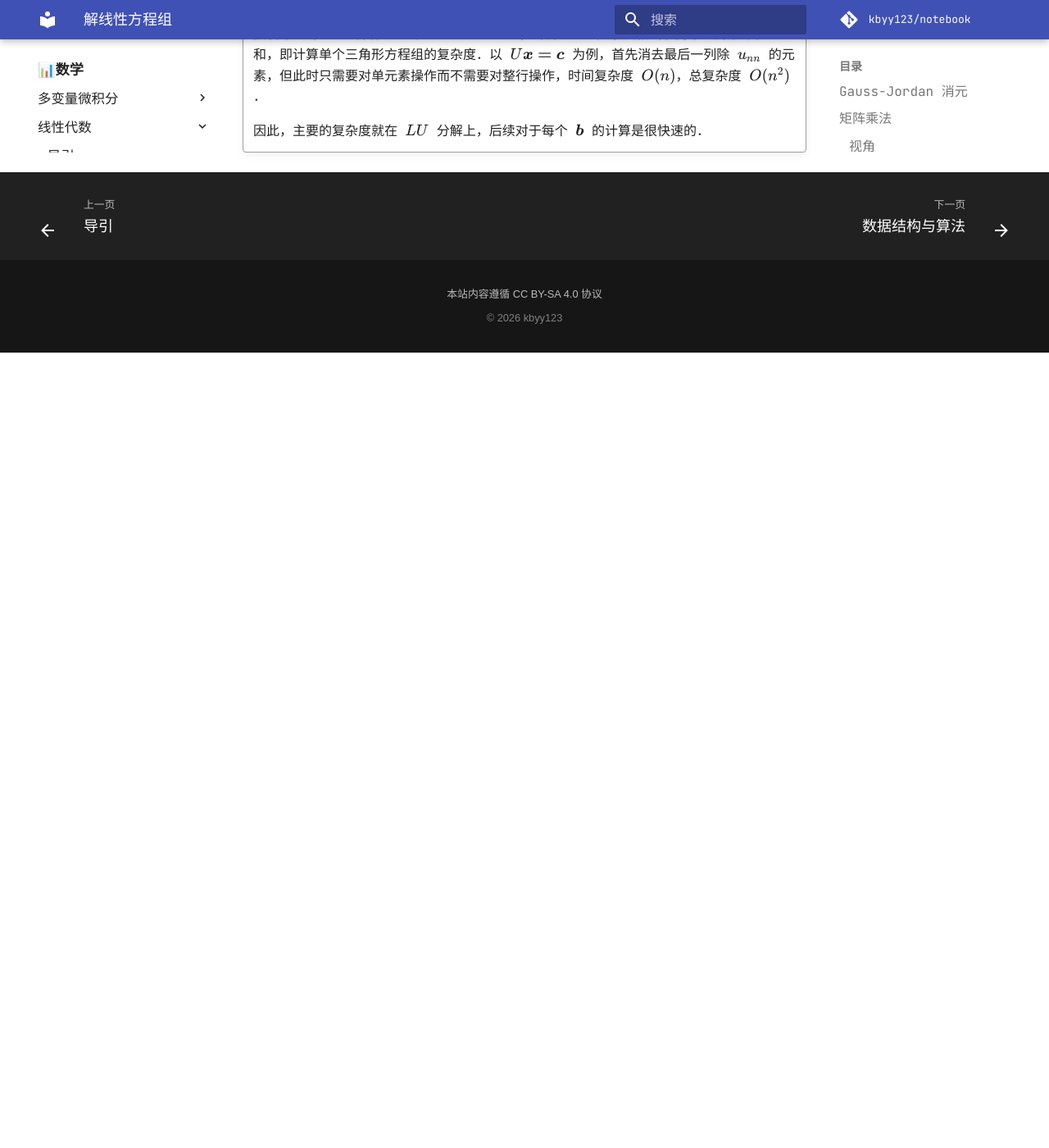
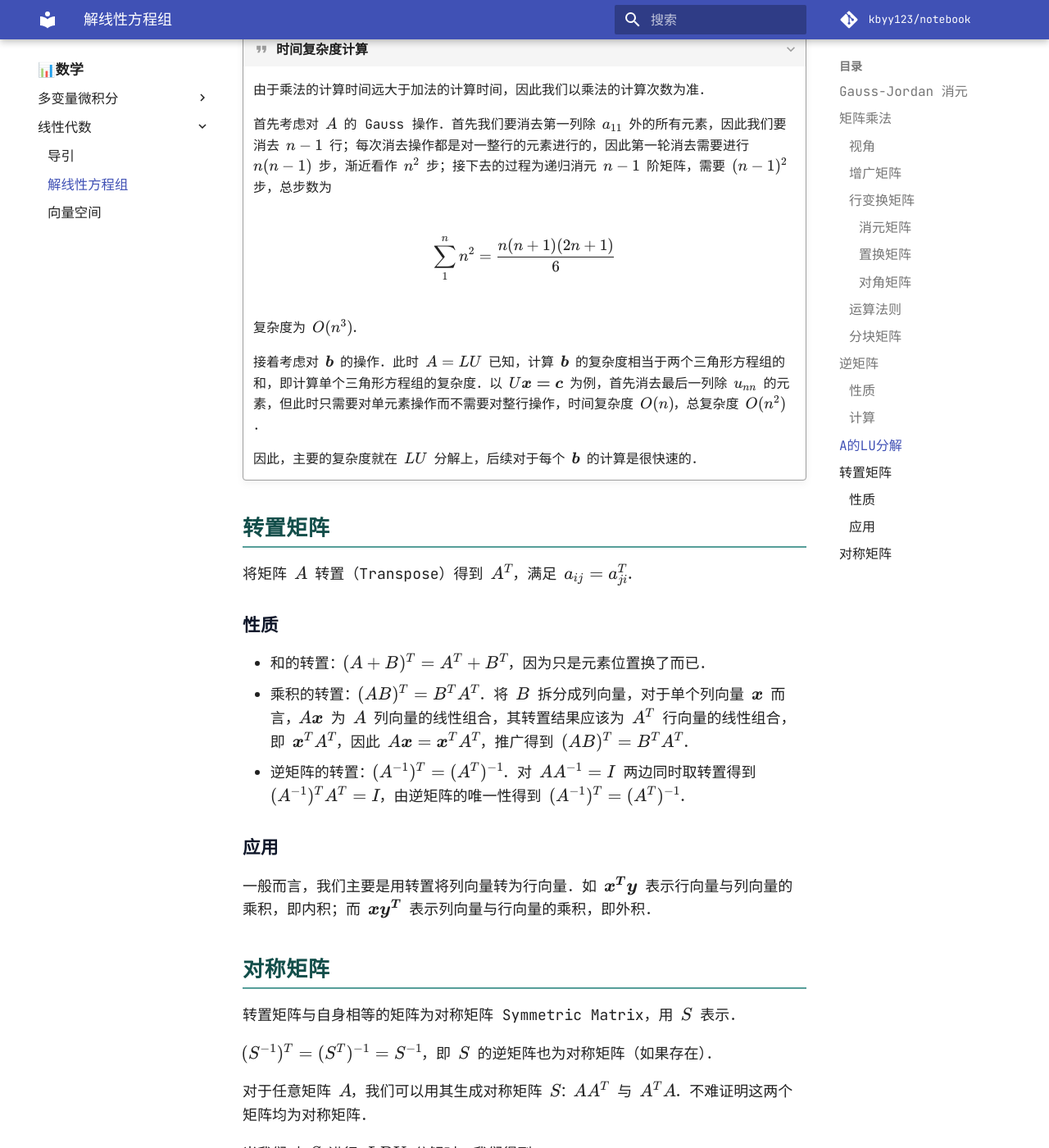
Before and after one commit to kbyy123/notebook, an MkDocs documentation site: the page built from docs/math/linear-algebra/linear-equation.md, in a window 1280 px wide and 1400 px high, scrolled down 9128 px. Shown: the whole window at 82% size. Built offline with MkDocs 1.6.1 and Material for MkDocs 9.7.7, drawn with Linux system fonts in a browser that asks for light colours; some web fonts are replaced; comment, search, counter and statistics services are not loaded; before the commit the page ends 9558 px from its top, so only the background shows below that; some of the changed text lies outside the part shown.

```diff
--- a/docs/css/custom.css
+++ b/docs/css/custom.css
@@ -34,3 +34,15 @@
 .md-typeset .arithmatex .katex-display {
     margin: 0.2em 0;
 }
+
+/* 行内 LaTeX 紧凑化：对于手动加空格的写法，将左右两侧间距少 */
+/* 加长路径：从 .md-typeset 开始，并强制执行 */
+.md-typeset .arithmatex:not(:has(.katex-display)) {
+    margin-left: -0.1em !important;
+    margin-right: -0.1em !important;
+    padding: 0 !important;
+}
+
+.md-typeset .arithmatex:not(:has(.katex-display)) .katex {
+    padding: 0 !important;
+}
--- a/docs/math/linear-algebra/linear-equation.md
+++ b/docs/math/linear-algebra/linear-equation.md
@@ -4,6 +4,10 @@
 如果我们有上三角矩阵 $U$，我们可以从后往前回代得到答案．因为此时第 $n$ 行退化为一元一次方程 $a_{nn}x_{n}=b_{n}$，解出 $x_{n}$，再带回到 $n-1$ 行继续该操作．
 
 Gauss 就是 $A\to U$ 的过程，而 Jordan 就是 $U\to R$ 的过程．如果矩阵可逆，这里的 $R$ 即为对角阵 $D$．
+
+> Row Echelon Form 行阶梯形矩阵：简称 $\text{ref}$ 或 $R$，表示主元所在列上下方元素均为 $0$ 的矩阵，其可以通过 $U$ 经过消元得到．
+> 有时 $R$ 也指 Reduced Row Echelon Form 简化行阶梯形矩阵，其在 $\text{ref}$ 基础上满足了主元均为 $1$．
+> 显然，一个矩阵的 $\text{rref}$ 是唯一的，而 $\text{ref}$ 不是，因为其的每一行可以有任意的系数．
 
 Gauss的过程：用 $a_{ii}$ 的元素将其下方所有值消去．例如我们想在三阶矩阵消去 $a_{21}$，首先得到 $l_{21}=\dfrac{a_{21}}{a_{11}}$，然后将第二行整体减去第一行的 $l_{21}$ 倍，从而将 $a_{21}$ 消为 $0$．接着按照从上到下、从左到右的顺序对 $a_{31}$ 与 $a_{32}$ 进行消元，得到 $U$．
 
@@ -51,7 +55,7 @@ for i in [n, 1]:
 在 Gauss-Jordan 消元中我们需要用到两种矩阵：行倍增矩阵和行交换矩阵．下面来介绍这两种矩阵．
 
 #### 消元矩阵
-Elimination matrix 或 Elementary matrix，用符号 $E$ 表示．我们用 $E_{ij}$ 表示我们想要对矩阵 $A$ 消去 $a_{ij}$ 元素．
+Elimination Matrix 或 Elementary Matrix，用符号 $E$ 表示．我们用 $E_{ij}$ 表示我们想要对矩阵 $A$ 消去 $a_{ij}$ 元素．
 
 $E_{ij}$ 需要让第 $i$ 行减去第 $j$ 行的 $l_{ij}$ 倍而不改变其他值，我们可以用行向量乘行向量的视角来看待：除了第 $i$ 行外，其他行不做变换，因此 $E_{ij}$ 需要基于行单位矩阵 $I$；在 $i$ 行处，要让第 $i$ 行减去第 $j$ 行的 $l_{ij}$ 倍，那么 $e_{ij}$ 处的值就要成为 $-l_{ij}$．
 
@@ -70,7 +74,7 @@ $E_{ij}$ 需要让第 $i$ 行减去第 $j$ 行的 $l_{ij}$ 倍而不改变其他
 	$E_{31}A$ 矩阵的最后一行就是 $A$ 第一行的 $-3$ 倍与第三行的 $1$ 倍的和，达到了消元的目的．
 
 #### 置换矩阵
-Permutation matrix，用符号 $P$ 表示．$P_{ij}$ 表示对矩阵第 $i$ 行与第 $j$ 行作交换．
+Permutation Matrix，用符号 $P$ 表示．$P_{ij}$ 表示对矩阵第 $i$ 行与第 $j$ 行作交换．
 
 仍然是用行向量乘行向量的视角：要让 $P_{ij}A$ 矩阵的第 $i$ 行变为 $A$ 的第 $j$ 行，只需在 $I$ 的基础上，将元素 $p_{ii}$ 设为 $0$ 而 $p_{ij}$ 设为 $1$，同理 $p_{jj}$ 为 $0$ 而 $p_{ji}$ 为 $1$．
 
@@ -93,7 +97,7 @@ Permutation matrix，用符号 $P$ 表示．$P_{ij}$ 表示对矩阵第 $i$ 行
 	$$
 
 #### 对角矩阵
-Diagonal matrix，用符号 $D$ 表示．其可用于分别将矩阵各行添加不同的系数，一般用于将 $U$ 矩阵的对角线元素化为 $1$．
+Diagonal Matrix，用符号 $D$ 表示．其可用于分别将矩阵各行添加不同的系数，一般用于将 $U$ 矩阵的对角线元素化为 $1$．
 
 仍然是用行向量乘行向量的视角：要当 $DA$ 的矩阵第 $i$ 行各元素附上系数 $k$，只需在单位矩阵的基础上令 $d_{ii}=k$ 即可．
 
@@ -171,7 +175,7 @@ $$
 显然，如果 $A$ 的部分无法化为 $I$，则不存在逆矩阵．而 $A$ 的部分能化为 $I$ 的充要条件为 $A$ 在进行 Gauss过程中每一行都存在主元．因此若 $A$ 的主元数小于 $n$，其就是不可逆矩阵．
 
 ## A的LU分解
-注：在讨论 $LU$ 分解时，默认 $A$ 可逆，并且在进行 Gauss操作时无需进行行置换，也就是只有 $E$ 的参与；若需要行置换，参考后文的 $PA=LU$．
+注：在讨论 $LU$ 分解时，默认 $A$ 可逆，并且在进行 Gauss 操作时无需进行行置换，也就是只有 $E$ 的参与；若需要行置换，我们可以用置换矩阵 $P$ 将所需要的行置换提前换好，得到矩阵 $PA$，保证 $PA$ 在 Gauss 操作时无需进行行置换．
 
 ???+ question "为什么我们需要LU分解"
 
@@ -313,7 +317,7 @@ $$
 
 ???+ success "进一步化简"
 
-	我们可以用对角阵对 $A$ 进行进一步化简．$L$ 的主对角线元素均为 $1$，而 $U$ 的主对角线元素很乱．根据之前提到的对角矩阵化简，将 $U$ 拆分成 $DU'$，我们可以得到 $A=LDU'$，其中 $L$ 与 $U'$ 的主对角线元素均为 $1$．
+	我们可以用对角阵对 $A$ 进行进一步化简．$L$ 的主对角线元素均为 $1$，而 $U$ 的主对角线元素很乱．根据之前提到的对角矩阵化简，将 $U$ 拆分成 $DU'$，我们可以得到 $A=LDU'$，其中 $L$ 与 $U'$ 的主对角线元素均为 $1$，即**单位三角矩阵**．
 
 	$$
 	\text{Split U into}
@@ -331,6 +335,16 @@ $$
 	  &  &  & 1
 	\end{bmatrix}
 	$$
+
+	LDU矩阵的好处是：对于可逆矩阵 $A$，其分解为 $LDU$ 的方式是唯一的．假设存在不用的两组分解 $A=L_{1}D_{1}U_{1}=L_{2}D_{2}U_{2}$，由于 $A$ 可逆则子矩阵均可逆，可得到
+
+	$$
+	(L_{2}^{-1}L_{1})D_{1}=D_{2}(U_{2}U_{1}^{-1})
+	$$
+
+	由于 $L_{2}$ 为单位下三角矩阵，其逆 $L_{2}^{-1}$ 也为单位下三角矩阵，乘积 $L_{2}^{-1}L_{1}$ 也为单位下三角矩阵，在乘以对角矩阵 $D_{1}$，得到的是下三角矩阵．同理，右边的结果是上三角矩阵．
+
+	下三角矩阵 $=$ 上三角矩阵，说明为对角矩阵．而单位下三角矩阵与对角矩阵的乘积为对角矩阵，说明这个单位下三角矩阵只有对角线上有元素，即其为对角矩阵．即为单位下三角矩阵又为对角矩阵，说明 $L_{2}^{-1}L_{1}$ 为单位矩阵．因此 $L_{1}=L_{2}$，同理 $D_{1}=D_{2}$，即只有一个分解方式．
 
 当我们得到 $A=LU$ 后，原来的方形方程组就化简为了两个三角形方程组．而三角形方程组是很容易解的．
 
@@ -372,3 +386,32 @@ $$
 	接着考虑对 $\boldsymbol{b}$ 的操作．此时 $A=LU$ 已知，计算 $\boldsymbol{b}$ 的复杂度相当于两个三角形方程组的和，即计算单个三角形方程组的复杂度．以 $U\boldsymbol{x=c}$ 为例，首先消去最后一列除 $u_{nn}$ 的元素，但此时只需要对单元素操作而不需要对整行操作，时间复杂度 $O(n)$，总复杂度 $O(n^2)$．
 
 	因此，主要的复杂度就在 $LU$ 分解上，后续对于每个 $\boldsymbol{b}$ 的计算是很快速的．
+
+## 转置矩阵
+将矩阵 $A$ 转置（Transpose）得到 $A^{T}$，满足 $a_{ij}=a^{T}_{ji}$．
+
+### 性质
++ 和的转置：$(A+B)^{T}=A^{T}+B^{T}$，因为只是元素位置换了而已．
++ 乘积的转置：$(AB)^{T}=B^{T}A^{T}$．将 $B$ 拆分成列向量，对于单个列向量 $\boldsymbol{x}$ 而言，$A\boldsymbol{x}$ 为 $A$ 列向量的线性组合，其转置结果应该为 $A^{T}$ 行向量的线性组合，即 $\boldsymbol{x}^{T}A^{T}$，因此 $A\boldsymbol{x}=\boldsymbol{x}^{T}A^{T}$，推广得到 $(AB)^{T}=B^{T}A^{T}$．
++ 逆矩阵的转置：$(A^{-1})^{T} = (A^{T})^{-1}$．对 $AA^{-1}=I$ 两边同时取转置得到 $(A^{-1})^{T}A^{T}=I$，由逆矩阵的唯一性得到 $(A^{-1})^{T} = (A^{T})^{-1}$．
+
+### 应用
+一般而言，我们主要是用转置将列向量转为行向量．如 $\boldsymbol{x^{T}y}$ 表示行向量与列向量的乘积，即内积；而 $\boldsymbol{xy^{T}}$ 表示列向量与行向量的乘积，即外积．
+
+## 对称矩阵
+转置矩阵与自身相等的矩阵为对称矩阵 Symmetric Matrix，用 $S$ 表示．
+
+$(S^{-1})^{T}=(S^{T})^{-1}=S^{-1}$，即 $S$ 的逆矩阵也为对称矩阵（如果存在）．
+
+对于任意矩阵 $A$，我们可以用其生成对称矩阵 $S$：$AA^{T}$ 与 $A^{T}A$．不难证明这两个矩阵均为对称矩阵．
+
+当我们对 $S$ 进行 $LDU$ 分解时，我们得到
+
+$$
+\begin{cases}
+S=LDU \\
+S^{T}=(LDU)^{T}=U^{T}D^{T}L^{T}=U^{T}DL^{T}
+\end{cases}
+$$
+
+即 $LDU=U^{T}DL^{T}$，由于 $LDU$ 分解是唯一的，得到 $L=U^{T}$，因此 $S=LDL^{T}$．
--- a/mkdocs.yml
+++ b/mkdocs.yml
@@ -90,6 +90,7 @@ nav:
       - math/linear-algebra/index.md
       - math/linear-algebra/introduction.md
       - math/linear-algebra/linear-equation.md
+      - math/linear-algebra/vector-space.md
   - 💡数据结构与算法:
     - data-structure/index.md
     - LeetCode:
```
Also changed, not shown: docs/css/font.css (+8 -0 lines), docs/math/linear-algebra/introduction.md (+2 -0 lines), docs/math/linear-algebra/vector-space.md (added, +199 -0 lines), 1 other file.
